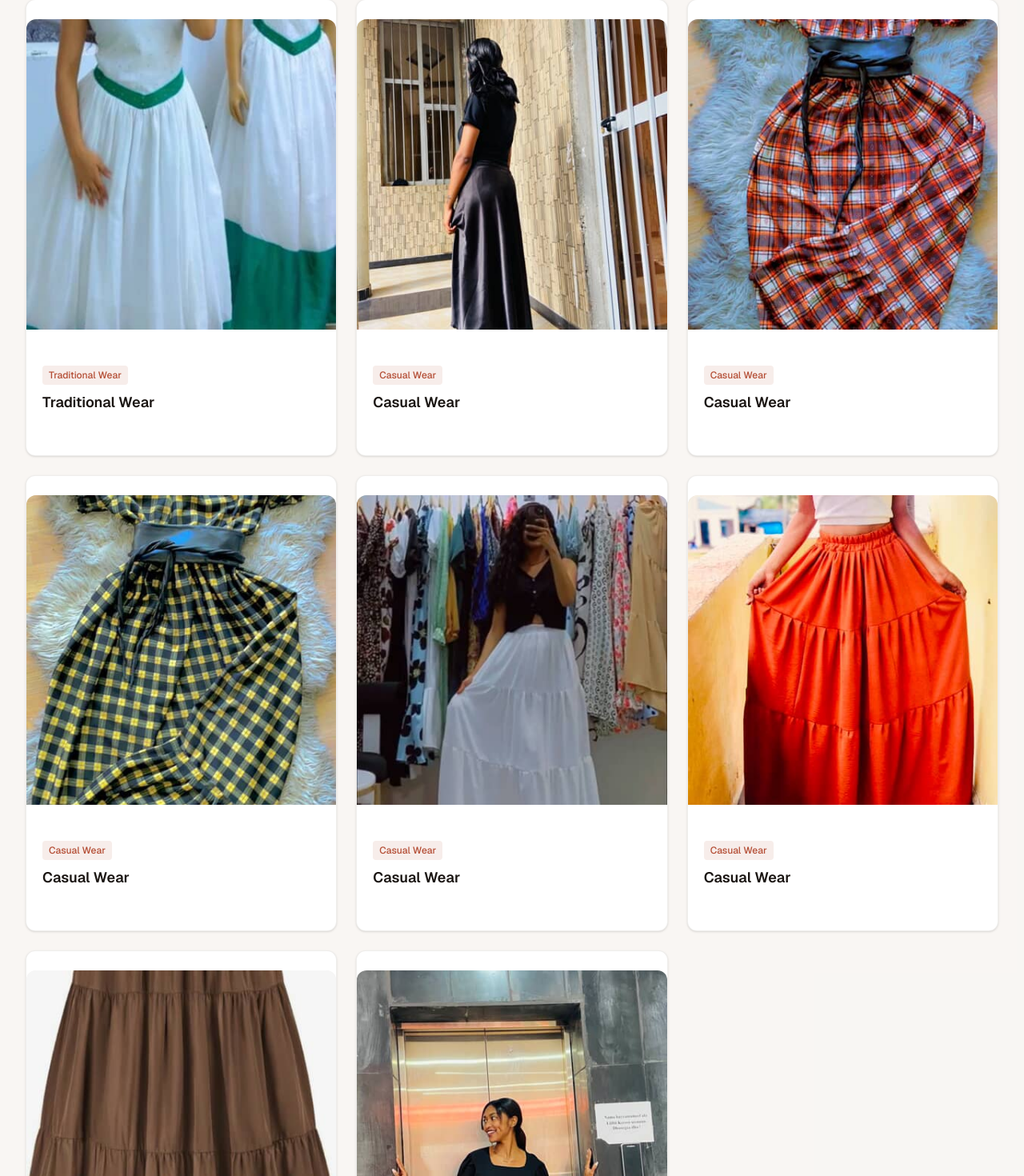
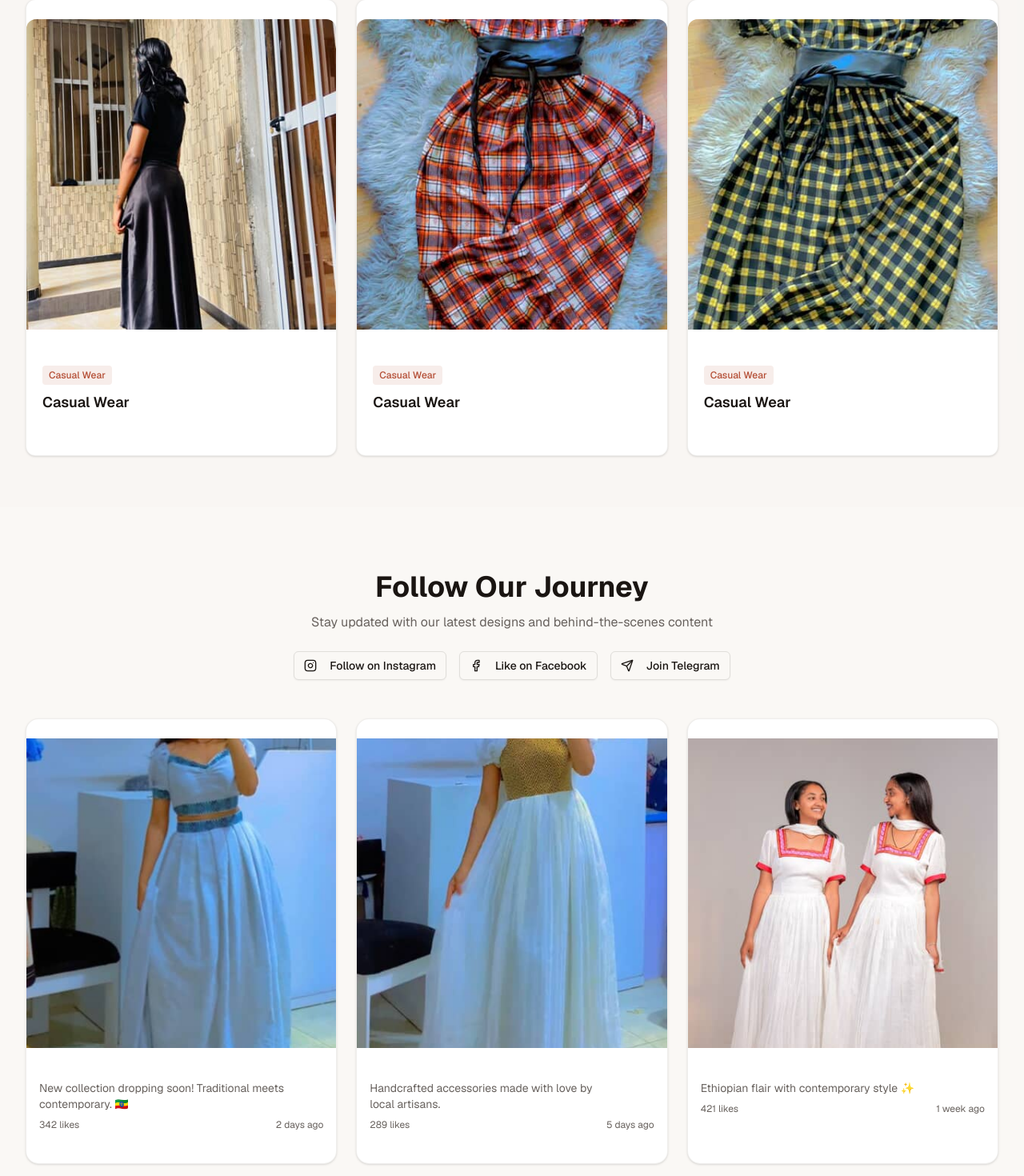
Before and after one commit to BereketTadesse/koki-design-website, a Next.js app: page / in a window 1280 px wide. Shown: the part 1325-2795 px from the top of the page at 80% size. Built offline with nearby package versions, Linux system fonts and the light colour scheme.

Commit message:
Optimize landing page: Reduce gallery to 6 images (3 koki_ + 3 casual_) for better performance and cleaner layout

```diff
--- a/app/page.tsx
+++ b/app/page.tsx
@@ -30,23 +30,15 @@ const portfolioItems = [
     category: "Traditional Wear",
   },
   {
-    id: 4,
-    src: "/koki_4.jpg",
-    alt: "Ethiopian wedding attire",
+    id: 3,
+    src: "/koki_3.jpg",
+    alt: "Ethiopian traditional design",
     title: "Traditional Wear",
     description: "",
     category: "Traditional Wear",
   },
   {
-    id: 5,
-    src: "/koki_5.jpg",
-    alt: "Modern Ethiopian design",
-    title: "Traditional Wear",
-    description: "",
-    category: "Traditional Wear",
-  },
-  {
-    id: 7,
+    id: 4,
     src: "/casual_1.jpg",
     alt: "Modern casual Ethiopian-inspired outfit",
     title: "Casual Wear",
@@ -54,7 +46,7 @@ const portfolioItems = [
     category: "Casual Wear",
   },
   {
-    id: 8,
+    id: 5,
     src: "/casual_2.jpg",
     alt: "Ethiopian-inspired casual fashion",
     title: "Casual Wear",
@@ -62,41 +54,9 @@ const portfolioItems = [
     category: "Casual Wear",
   },
   {
-    id: 9,
+    id: 6,
     src: "/casual_3.jpg",
     alt: "Contemporary casual Ethiopian design",
-    title: "Casual Wear",
-    description: "",
-    category: "Casual Wear",
-  },
-  {
-    id: 10,
-    src: "/casual_4.jpg",
-    alt: "Ethiopian casual fashion design",
-    title: "Casual Wear",
-    description: "",
-    category: "Casual Wear",
-  },
-  {
-    id: 11,
-    src: "/casual_5.jpg",
-    alt: "Modern Ethiopian casual outfit",
-    title: "Casual Wear",
-    description: "",
-    category: "Casual Wear",
-  },
-  {
-    id: 12,
-    src: "/casual_6.jpg",
-    alt: "Ethiopian-inspired casual style",
-    title: "Casual Wear",
-    description: "",
-    category: "Casual Wear",
-  },
-  {
-    id: 13,
-    src: "/casual_7.jpg",
-    alt: "Contemporary Ethiopian casual fashion",
     title: "Casual Wear",
     description: "",
     category: "Casual Wear",
```
